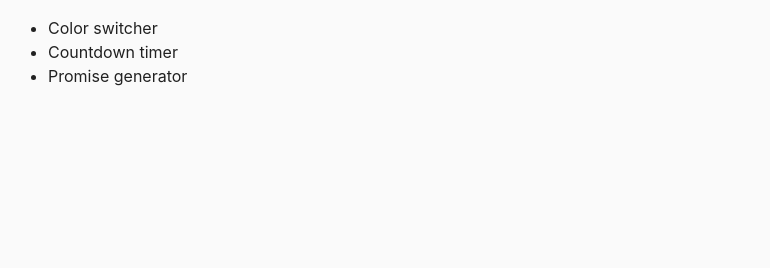
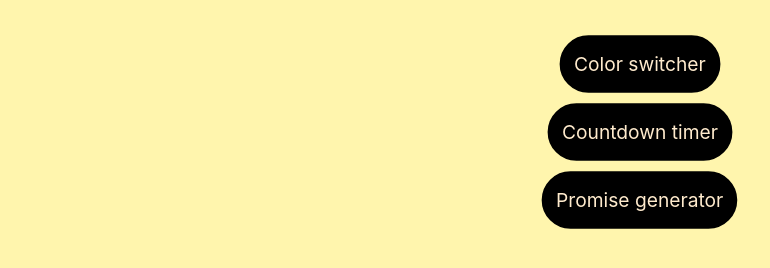
Before and after one commit to W-Sei/goit-js-hw-09, a website built with Parcel: page src/index.html in a window 1280 px wide. Shown: the whole page, without its empty margins (0-770 px from the left). Built offline with nearby package versions, Linux system fonts and the light colour scheme.

Commit message:
added styling

```diff
--- a/src/css/common.css
+++ b/src/css/common.css
@@ -17,6 +17,12 @@ img {
   max-width: 100%;
 }
 
+ul {
+  list-style: none;
+  padding-left: 0;
+  margin: 0;
+}
+
 a {
   text-decoration: none;
   color: inherit;
@@ -34,6 +40,29 @@ a {
 
 .go-back-link {
   margin: 0 auto;
+  scale: 1.2;
+}
+
+/* General */
+
+.general {
+  background-color: rgba(255, 225, 0, 0.322);
+  color: blanchedalmond;
+}
+
+.menu {
+  display: flex;
+  flex-direction: column;
+  align-items: center;
+  gap: 20px;
+  margin-top: 40px;
+}
+
+li {
+  border: 2px solid black;
+  border-radius: 25px;
+  background-color: black;
+  padding: 10px;
   scale: 1.2;
 }
 
@@ -75,6 +104,10 @@ a {
     gap: 10px;
 }
 
+.picker-input {
+  margin-top: 0;
+}
+
 .field {
   display: flex;
   flex-direction: column;
@@ -89,7 +122,7 @@ a {
 /* Task 3 */
 
 .task-three {
-  background-color: yellow;
+  background-color: rgba(183, 255, 0, 0.534);
 }
 
 .form {
--- a/src/index.html
+++ b/src/index.html
@@ -6,8 +6,8 @@
     <title>Homework 9</title>
     <link rel="stylesheet" href="css/common.css" />
   </head>
-  <body>
-    <ul>
+  <body class="general">
+    <ul class="menu">
       <li><a href="01-color-switcher.html">Color switcher</a></li>
       <li><a href="02-timer.html">Countdown timer</a></li>
       <li><a href="03-promises.html">Promise generator</a></li>
```
Also changed, not shown: src/02-timer.html (+1 -1 lines).
